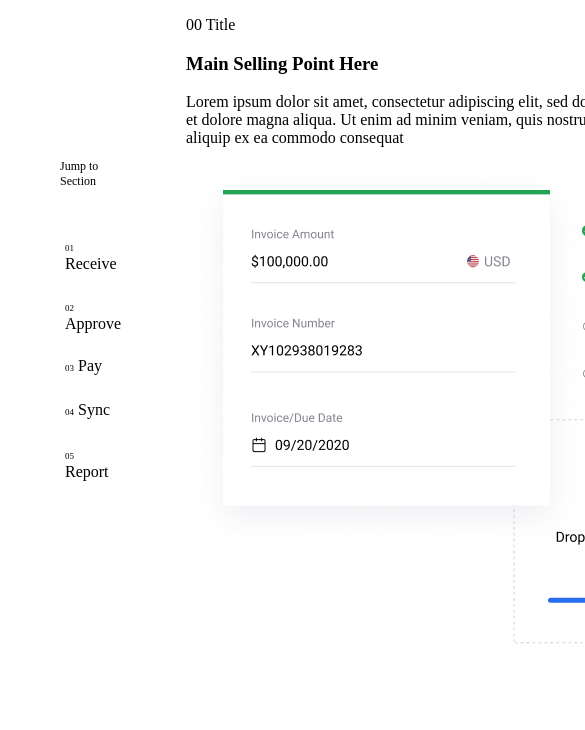
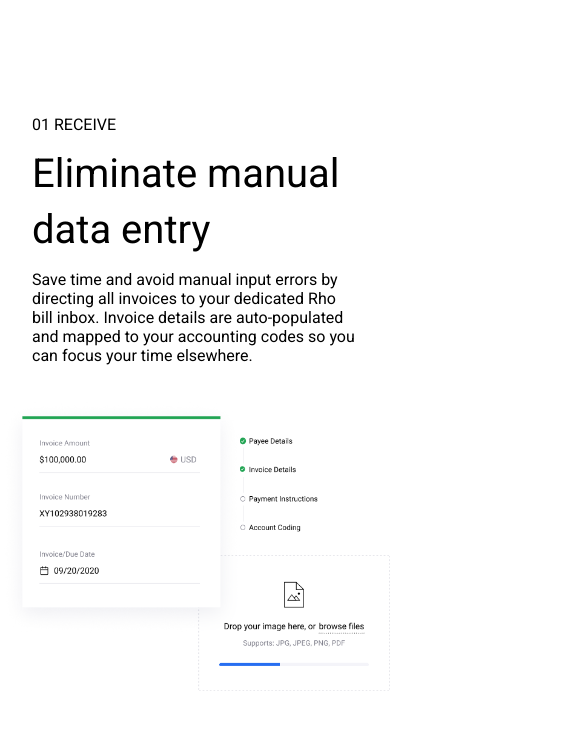
Before and after one commit to digitaldeja0/FE-DEMO, a React (Create React App) app in the folder client/: page / in a window 390 px wide. Shown: the top 730 px of the page, 585 px wide, since content can reach past the window. Built offline with nearby package versions, Linux system fonts and the light colour scheme.

Commit message:
Add nav and main base styles and componets.

```diff
--- a/client/src/App.css
+++ b/client/src/App.css
@@ -4,10 +4,28 @@
   --font:'Roboto', sans-serif;
 }
 
-body{
+
+.appDiv{
   font: var(--font);
+  font-size: 16px;
+}
+
+p{
+  font-size: 1em ;
+}
+
+h3{
+  font-size: 2.5em;
 }
 
 .appDiv{
   display: flex;
+  justify-content: center;
+  align-items: center;
 }
+
+@media screen and (min-width: 1375px){
+  .appDiv{
+    display: flex;
+  }
+}
--- a/client/src/components/main/Main.jsx
+++ b/client/src/components/main/Main.jsx
@@ -1,17 +1,15 @@
-
+import "./main.css"
 export default function Main() {
   return (
     <div className='mainDiv'>
         <div className="mainText">
-            <p className="mainTextHeader">00 Title</p>
-            <h3 className="mainTextH3"> Main Selling Point Here</h3>
-            <p className="mainTextBody">Lorem ipsum dolor sit amet, consectetur adipiscing elit, sed do eiusmod tempor incididunt ut labore et dolore magna aliqua. Ut enim ad minim veniam, quis nostrud exercitation ullamco laboris nisi ut aliquip ex ea commodo consequat</p>
+            <p className="mainTextHeader">01 receive</p>
+            <h3 className="mainTextH3"> Eliminate manual data entry </h3>
+            <p className="mainTextBody">Save time and avoid manual input errors by directing all invoices to your dedicated Rho bill inbox. Invoice details are auto-populated and mapped to your accounting codes so you can focus your time elsewhere. </p>
         </div>
-       <div className="img">
-        <img src="/img/graphic1.png" alt="" />
+       <div className="imgDiv">
+        <img  className="img" src="/img/graphic1.png" alt="Cool Features" />
        </div>
-
-
     </div>
   )
 }
--- a/client/src/components/main/main.css
+++ b/client/src/components/main/main.css
@@ -0,0 +1,98 @@
+@import url('https://fonts.googleapis.com/css2?family=Roboto:ital,wght@0,100;0,300;0,400;0,500;0,700;1,100;1,300;1,400;1,500;1,700&display=swap');
+
+:root{
+  --font:'Roboto', sans-serif;
+}
+
+.mainDiv{
+    display: flex;
+    flex-direction: column;
+    justify-content:flex-start;
+    align-items:flex-start;
+    max-width: 46.875em;
+    margin: 5em auto;
+    height: 100vh;
+    font-family: var(--font);
+    padding: 5em auto;
+}
+
+
+.mainText{
+    max-width: 700px;
+    display: flex;
+    flex-direction: column;
+    justify-content:flex-start;
+    align-items: flex-start;
+    padding: 2em;
+}
+
+.mainText > *{
+    margin: .2em 0;
+    padding: 1.5em auto;
+}
+
+.mainTextHeader{
+    text-transform: uppercase;
+    font-size: 1em;
+   line-height: 1.25em;
+}
+
+.mainTextH3{
+    font-size: 40px;
+    font-weight: 400;
+    letter-spacing: -1;
+    line-height: 56px;
+}
+
+.imgDiv{
+    display: flex;
+    flex-direction: column;
+    justify-content:flex-start;
+    align-items: flex-start;
+    max-width: 700px;
+    margin: 0;
+    padding: 0;
+}
+
+.img{
+   max-width: 100%;
+   object-fit: cover;
+   padding: auto 2em
+}
+
+
+
+  @media screen and (min-width: 1375px) {
+    .mainDiv{
+        font-family: var(--font);
+        display: flex;
+        flex-direction: row;
+        justify-content:flex-start;
+        align-items: flex-start;
+        height: 452.8px;
+        max-width: 1065px;
+        margin:  140px auto;
+    }
+
+    .mainText{
+        max-width: 347px;
+
+    }
+
+    .mainText > *{
+        margin: 0;
+        padding: 1.25em auto;
+    }
+
+
+
+    .mainTextBody{
+        max-width: 339px;
+        line-height: 30px;
+        font-weight: 400;
+        padding-right: 8px;
+        font-size: 16px;
+    }
+
+
+  }
--- a/client/src/components/nav/nav.css
+++ b/client/src/components/nav/nav.css
@@ -1,11 +1,23 @@
+@import url('https://fonts.googleapis.com/css2?family=Roboto:ital,wght@0,100;0,300;0,400;0,500;0,700;1,100;1,300;1,400;1,500;1,700&display=swap');
+
+:root{
+  --font:'Roboto', sans-serif;
+}
+
 
 .nav{
+    font-family: var(--font);
+    position: fixed;
+    top:30px;
+    left: -60px;
+    right: 60px;
     display: flex;
     flex-direction: column;
     justify-content: center;
     align-items: center;
     width: 213px;
     padding: 60px;
+    /* display: none; */
 }
 
 .navHeaderDiv{
@@ -24,3 +36,9 @@
 span{
     font-size: 9px ;
 }
+
+@media screen and (max-width: 1375px) {
+  .nav{
+    display: none;
+  }
+}
--- a/client/src/index.css
+++ b/client/src/index.css
@@ -1,13 +1,17 @@
-body {
+@import url('https://fonts.googleapis.com/css2?family=Roboto:ital,wght@0,100;0,300;0,400;0,500;0,700;1,100;1,300;1,400;1,500;1,700&display=swap');
+
+html{
+  box-sizing: border-box;
+}
+body{
   margin: 0;
-  font-family: -apple-system, BlinkMacSystemFont, 'Segoe UI', 'Roboto', 'Oxygen',
-    'Ubuntu', 'Cantarell', 'Fira Sans', 'Droid Sans', 'Helvetica Neue',
-    sans-serif;
-  -webkit-font-smoothing: antialiased;
-  -moz-osx-font-smoothing: grayscale;
+  min-height: 100vh;
 }
 
-code {
-  font-family: source-code-pro, Menlo, Monaco, Consolas, 'Courier New',
-    monospace;
+:root{
+  --font:'Roboto', sans-serif;
 }
+
+body{
+  font: var(--font);
+}
```
